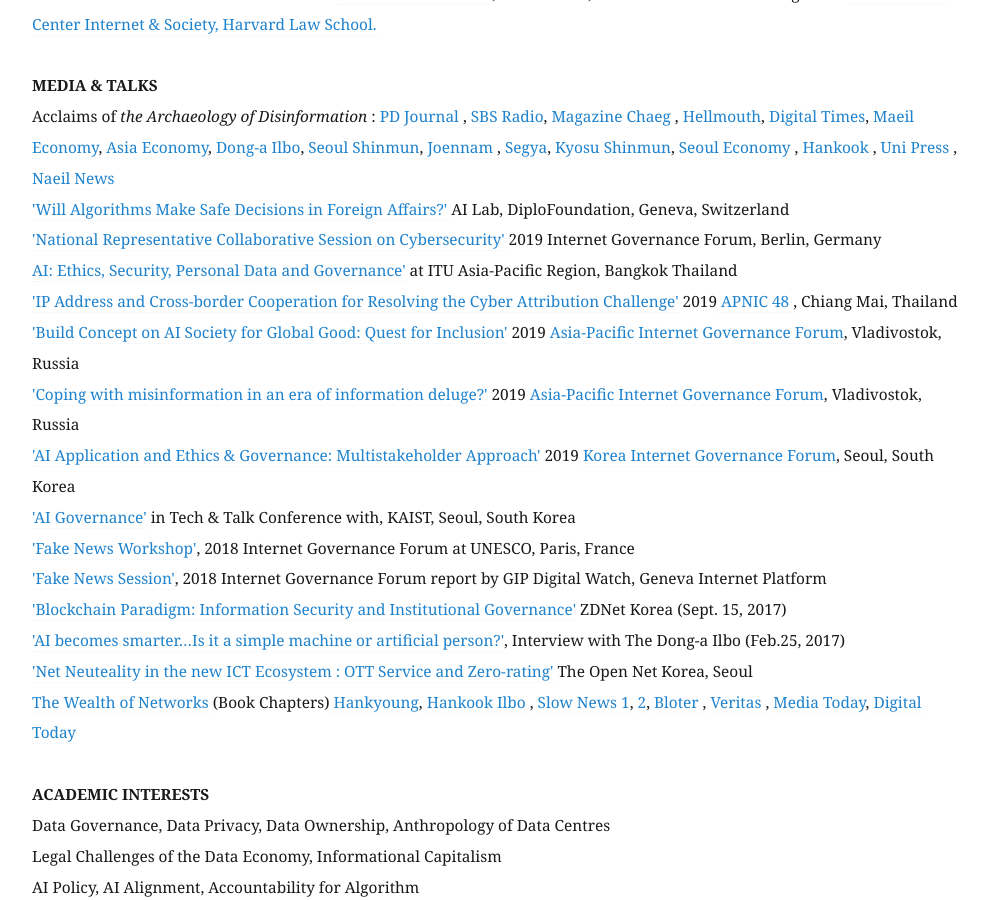
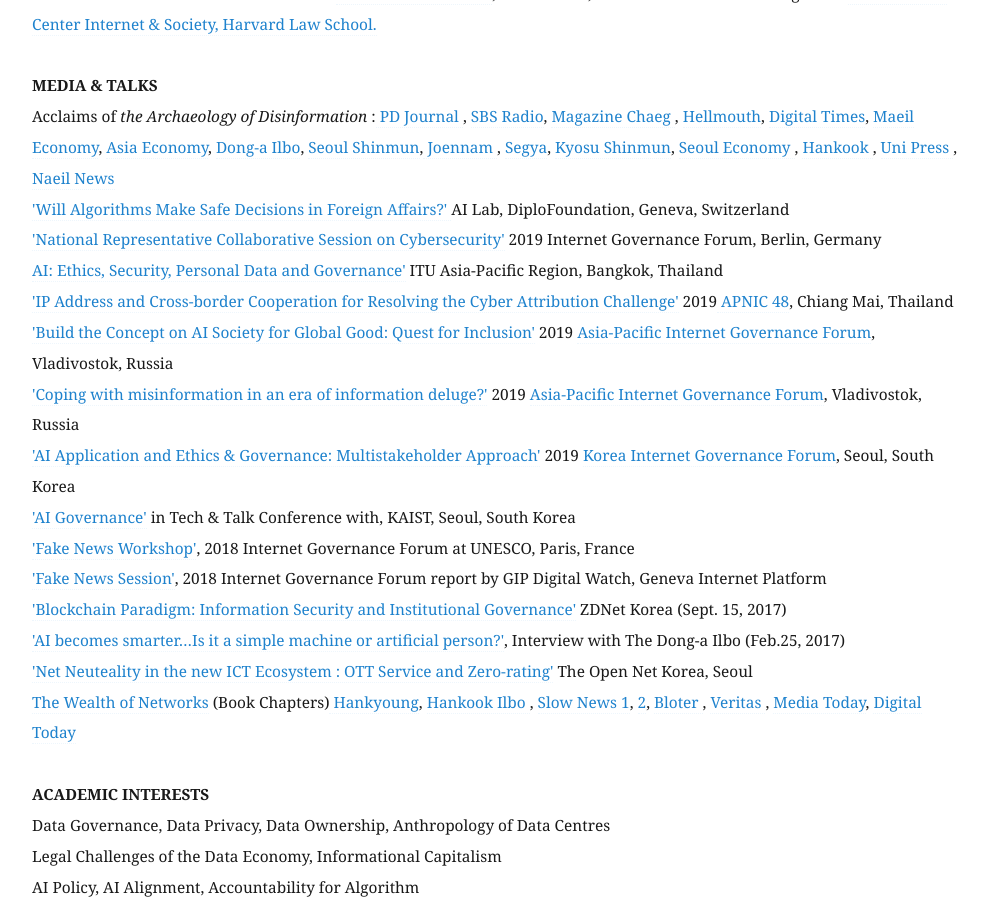
Before and after one commit to eunchangchoi/eunchangchoi.github.io, a Jekyll site: the page built from index.md, in a window 1280 px wide and 900 px high, scrolled down 2011 px. Shown: the whole window, without its empty margins (68-1057 px from the left). Built offline with Jekyll 4.4.1, drawn with Linux system fonts in a browser that asks for light colours.

Commit message:
Update index.md

```diff
--- a/index.md
+++ b/index.md
@@ -32,9 +32,9 @@
 Acclaims of<i> the Archaeology of Disinformation </i>:<a href="https://www.pdjournal.com/news/articleView.html?idxno=71119"> PD Journal </a>, <a href="http://radio.sbs.co.kr/gorealra/player/?podId=P0000000874&vodId=V0000328499"> SBS Radio</a>, <a href="https://bit.ly/3aVFA4z"> Magazine Chaeg </a>, <a href="https://www.youtube.com/watch?v=MpeoOBXadZ8&feature=youtu.be&t=241"> Hellmouth</a>, <a href="http://www.dt.co.kr/contents.html?article_no=2020030302103869061001"> Digital Times</a>, <a href="https://www.mk.co.kr/news/culture/view/2020/02/155878"> Maeil Economy</a>, <a href="https://www.asiae.co.kr/article/2020022811050161321&mobile=Y"> Asia Economy</a>, <a href="http://www.donga.com/news/article/all/20200216/99724450/1"> Dong-a Ilbo</a>, <a href="https://www.seoul.co.kr/news/newsView.php?id=20200313020005&wlog_tag3=naver">Seoul Shinmun</a>,<a href="https://www.jnilbo.com/2020/02/20/2020022015101829561/"> Joennam </a>, <a href="http://www.segye.com/newsView/20200214510584?OutUrl=naver"> Segya</a>, <a href="https://www.kyosu.net/news/articleView.html?idxno=48054"> Kyosu Shinmun</a>, <a href="https://www.sedaily.com/NewsVIew/1YYX4ZYYI0"> Seoul Economy </a>, <a href="https://www.hankookilbo.com/News/Read/202002131753026467">Hankook </a>, <a href="https://www.unipress.co.kr/news/articleView.html?idxno=771"> Uni Press </a>, <a href="https://www.naeil.com/news_view/?id_art=341418"> Naeil News </a> <br>
  <a href="https://www.diplomacy.edu/blog/will-algorithms-make-safe-decisions-foreign-affairs">'Will Algorithms Make Safe Decisions in Foreign Affairs?' </a> AI Lab, DiploFoundation, Geneva, Switzerland <br>
 <a href="https://www.youtube.com/watch?v=nsZJaB3fx0E&feature=youtu.be&t=1689">'National Representative Collaborative Session on Cybersecurity'</a> 2019 Internet Governance Forum, Berlin, Germany <br>
-<a href="https://www.itu.int/en/ITU-D/Regional-Presence/AsiaPacific/Pages/Events/2019/Artificial-Intelligence-Overview-and-Applications.aspx"> AI: Ethics, Security, Personal Data and Governance'</a> at ITU Asia-Pacific Region, Bangkok Thailand<br>
-<a href="https://youtu.be/uRsC_ypHGCg?t=1336">'IP Address and Cross-border Cooperation for Resolving the Cyber Attribution Challenge'</a> 2019<a href="https://conference.apnic.net/48/program/schedule/#/day/6/cooperation-sig"> APNIC 48 </a>, Chiang Mai, Thailand<br>
-<a href="https://www.ftp.asia/index.php/s/tLZWIWMG1Qp7oA0">'Build Concept on AI Society for Global Good: Quest for Inclusion'</a> 2019 <a href="https://2019.aprigf.asia/prog"> Asia-Pacific Internet Governance Forum</a>, Vladivostok, Russia <br>
+<a href="https://www.itu.int/en/ITU-D/Regional-Presence/AsiaPacific/Pages/Events/2019/Artificial-Intelligence-Overview-and-Applications.aspx"> AI: Ethics, Security, Personal Data and Governance'</a> ITU Asia-Pacific Region, Bangkok, Thailand<br>
+<a href="https://youtu.be/uRsC_ypHGCg?t=1336">'IP Address and Cross-border Cooperation for Resolving the Cyber Attribution Challenge'</a> 2019<a href="https://conference.apnic.net/48/program/schedule/#/day/6/cooperation-sig"> APNIC 48</a>, Chiang Mai, Thailand<br>
+<a href="https://www.ftp.asia/index.php/s/tLZWIWMG1Qp7oA0">'Build the Concept on AI Society for Global Good: Quest for Inclusion'</a> 2019 <a href="https://2019.aprigf.asia/prog"> Asia-Pacific Internet Governance Forum</a>, Vladivostok, Russia <br>
 <a href="https://www.ftp.asia/index.php/s/HGkuD3YVUBssKrP">'Coping with misinformation in an era of information deluge?'</a> 2019 <a href="https://2019.aprigf.asia/prog"> Asia-Pacific Internet Governance Forum</a>, Vladivostok, Russia <br>
 <a href="https://youtu.be/92cmsMv6xhQ?t=451">'AI Application and Ethics & Governance: Multistakeholder Approach'</a> 2019 <a href="http://krigf.kr/"> Korea Internet Governance Forum</a>, Seoul, South Korea <br>
 <a href="https://kpc4ir.kaist.ac.kr/index.php?mid=kpc4ir_events&document_srl=684"> 'AI Governance'</a> in Tech & Talk Conference with, KAIST, Seoul, South Korea <br>
```
